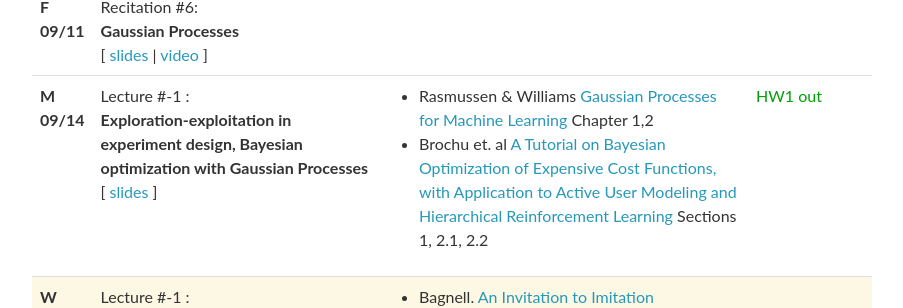
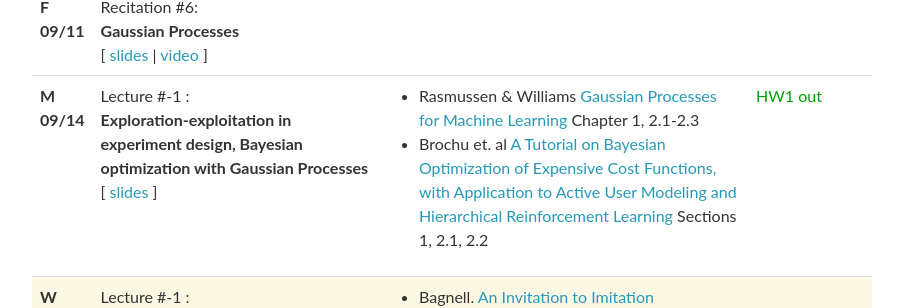
Before and after one commit to cmudeeprl/703website_f20, a Jekyll site: the page built from _pages/lectures.md, in a window 1280 px wide and 900 px high, scrolled down 834 px. Shown: the part 150-458 px from the top of the window, without its empty margins (188-1091 px from the left). Built offline with Jekyll 4.4.1, drawn with Linux system fonts in a browser that asks for light colours; nearby versions of some CDN libraries; comment, search, counter and statistics services are not loaded.

Commit message:
update 09/14 reading

```diff
--- a/_data/lectures.yml
+++ b/_data/lectures.yml
@@ -106,7 +106,7 @@
   notes:
   readings:
     # - <a href="http://incompleteideas.net/book/RLbook2018.pdf" target="_blank">S & B Textbook</a>, Ch4 Section 2.1-2.8
-    - Rasmussen & Williams <a href="http://www.gaussianprocess.org/gpml/chapters/RW.pdf" target="_blank">Gaussian Processes for Machine Learning</a> Chapter 1,2
+    - Rasmussen & Williams <a href="http://www.gaussianprocess.org/gpml/chapters/RW.pdf" target="_blank">Gaussian Processes for Machine Learning</a> Chapter 1, 2.1-2.3
     - Brochu et. al <a href="https://arxiv.org/pdf/1012.2599.pdf" target="blank">A Tutorial on Bayesian Optimization of Expensive Cost Functions, with Application to Active User Modeling and Hierarchical Reinforcement Learning</a> Sections 1, 2.1, 2.2
   logistics: <span class="event">HW1 out</span> <br>
 
```
